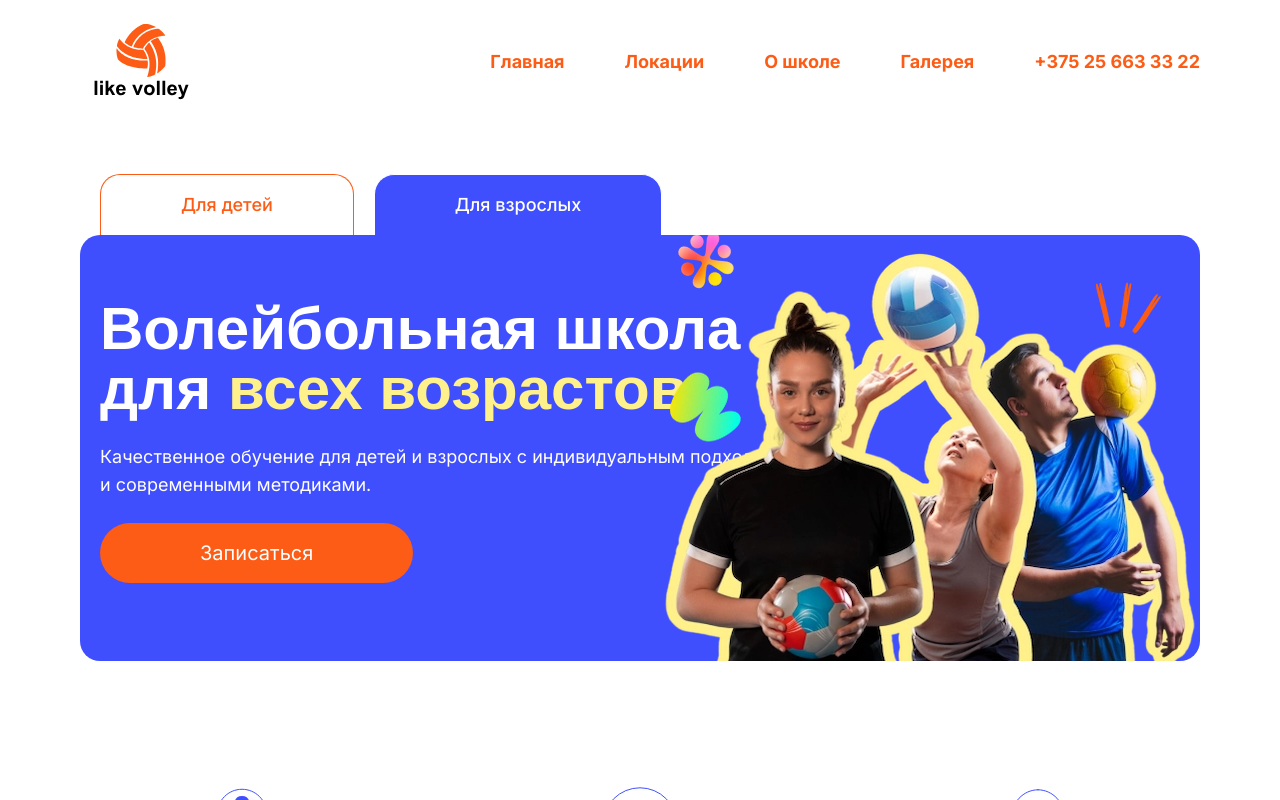
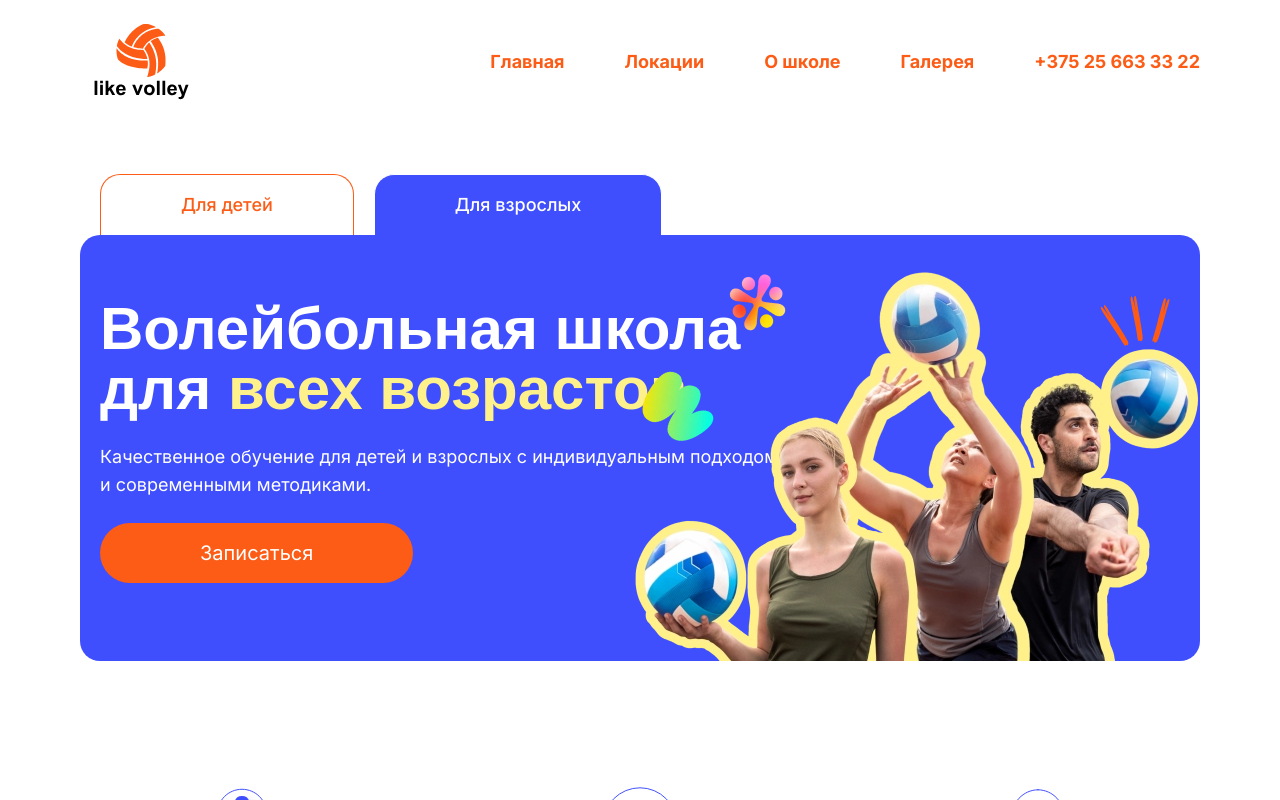
Before and after one commit to evgeniyworkbel/like-volley, a Next.js app: page / in a window 1280 px wide. Both pictures are taken after a click on the button "Для взрослых". Shown: the top 800 px of the page. Built offline with nearby package versions, Linux system fonts and the light colour scheme; a web font is replaced by a local one.

Commit message:
fix(widgets): add new hero image

```diff
--- a/src/widgets/hero/ui/hero.tsx
+++ b/src/widgets/hero/ui/hero.tsx
@@ -68,7 +68,7 @@ export function Hero() {
           <Image
             className="xl:absolute xl:right-0 xl:bottom-0"
             src="/hero/adults.webp"
-            width={543}
+            width={570}
             height={446}
             priority
             alt="Фото взрослых учеников школы волейбола Like Volley"
```
Also changed, not shown: public/hero/adults.png (added), public/hero/adults.webp.
